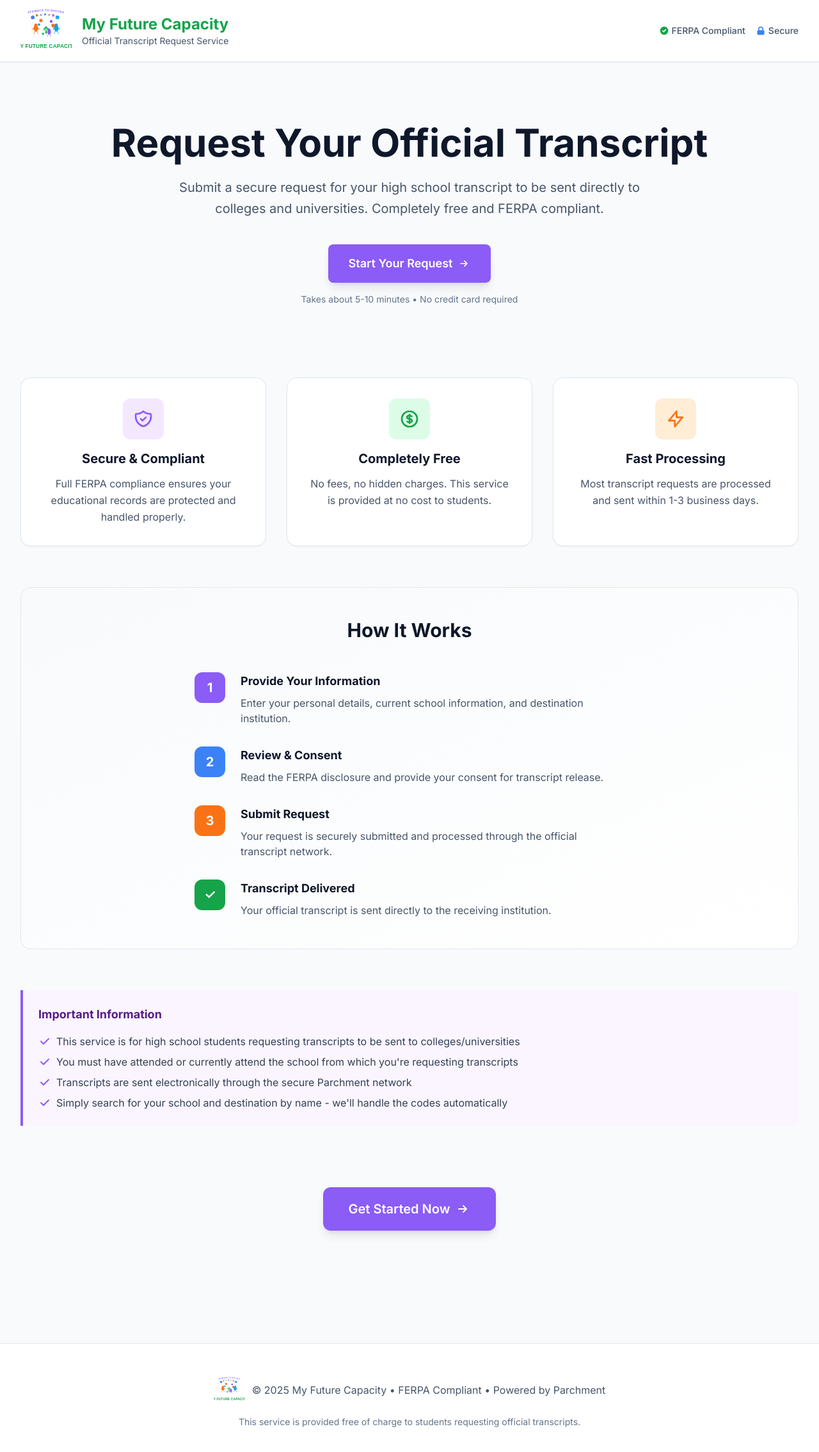
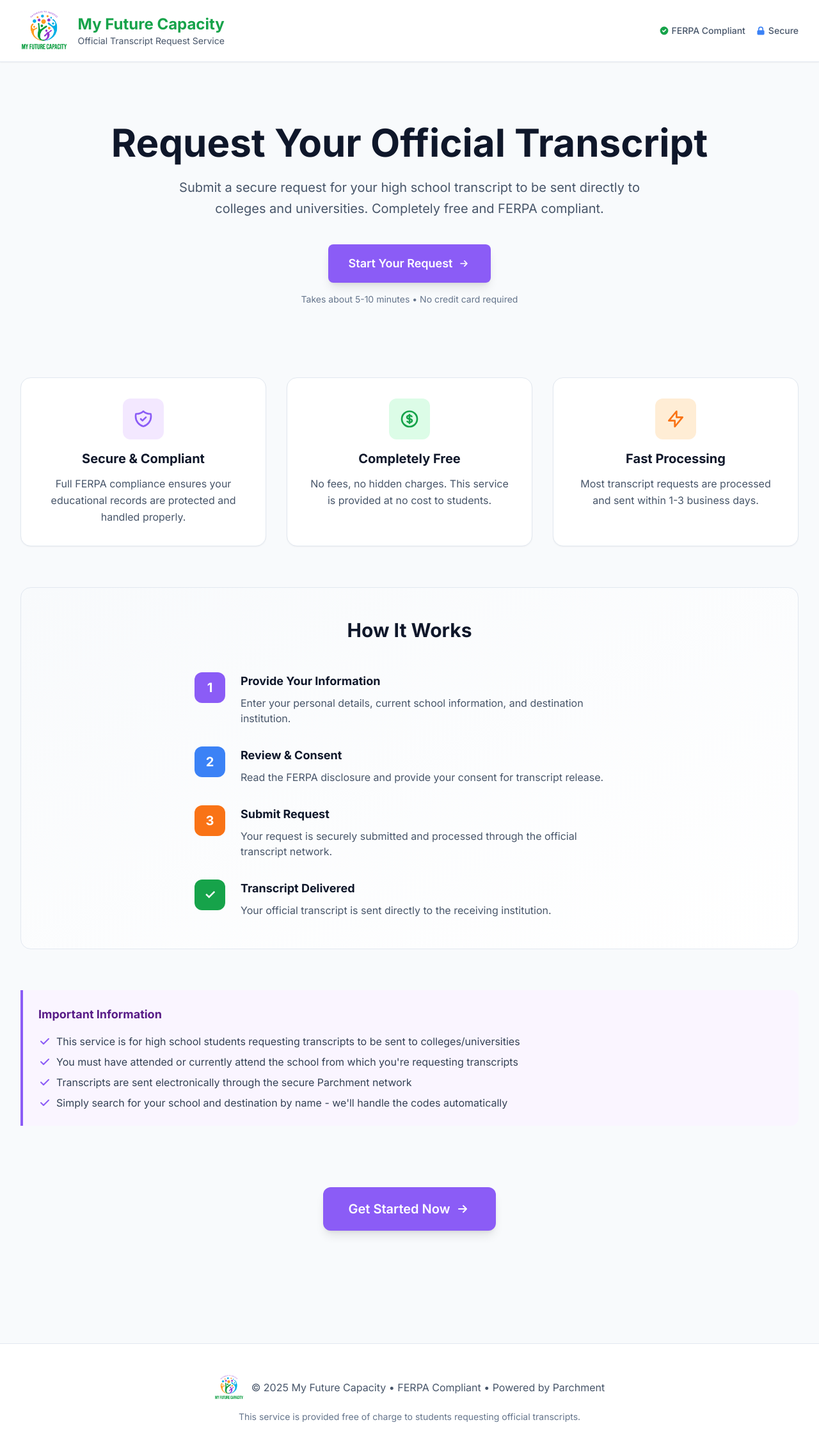
Before and after one commit to DrVM-CES/transcript-request-service, a Next.js app: page / in a window 1280 px wide. Shown: the top 2270 px of the page at 64% size. Built offline with nearby package versions, Linux system fonts and the light colour scheme.

Commit message:
Use actual MFC logo JPG file

```diff
--- a/src/app/layout.tsx
+++ b/src/app/layout.tsx
@@ -24,9 +24,9 @@ export default function RootLayout({
               <div className="flex justify-between items-center h-24">
                 <div className="flex items-center gap-4">
                   <img
-                    src="/mfc-logo.svg"
+                    src="/My-Future-Capacity (1).jpg"
                     alt="My Future Capacity - Pathways to Success"
-                    className="h-20 w-20"
+                    className="h-16 w-auto"
                   />
                   <div>
                     <h1 className="text-2xl font-bold text-mfc-green-600">
@@ -62,9 +62,9 @@ export default function RootLayout({
               <div className="flex flex-col items-center gap-4">
                 <div className="flex items-center gap-3">
                   <img
-                    src="/mfc-logo.svg"
+                    src="/My-Future-Capacity (1).jpg"
                     alt="My Future Capacity - Pathways to Success"
-                    className="h-12 w-12"
+                    className="h-10 w-auto"
                   />
                   <p className="text-slate-600">
                     © 2025 My Future Capacity • FERPA Compliant • Powered by Parchment
```
Also changed, not shown: public/My-Future-Capacity (1).jpg (added).
